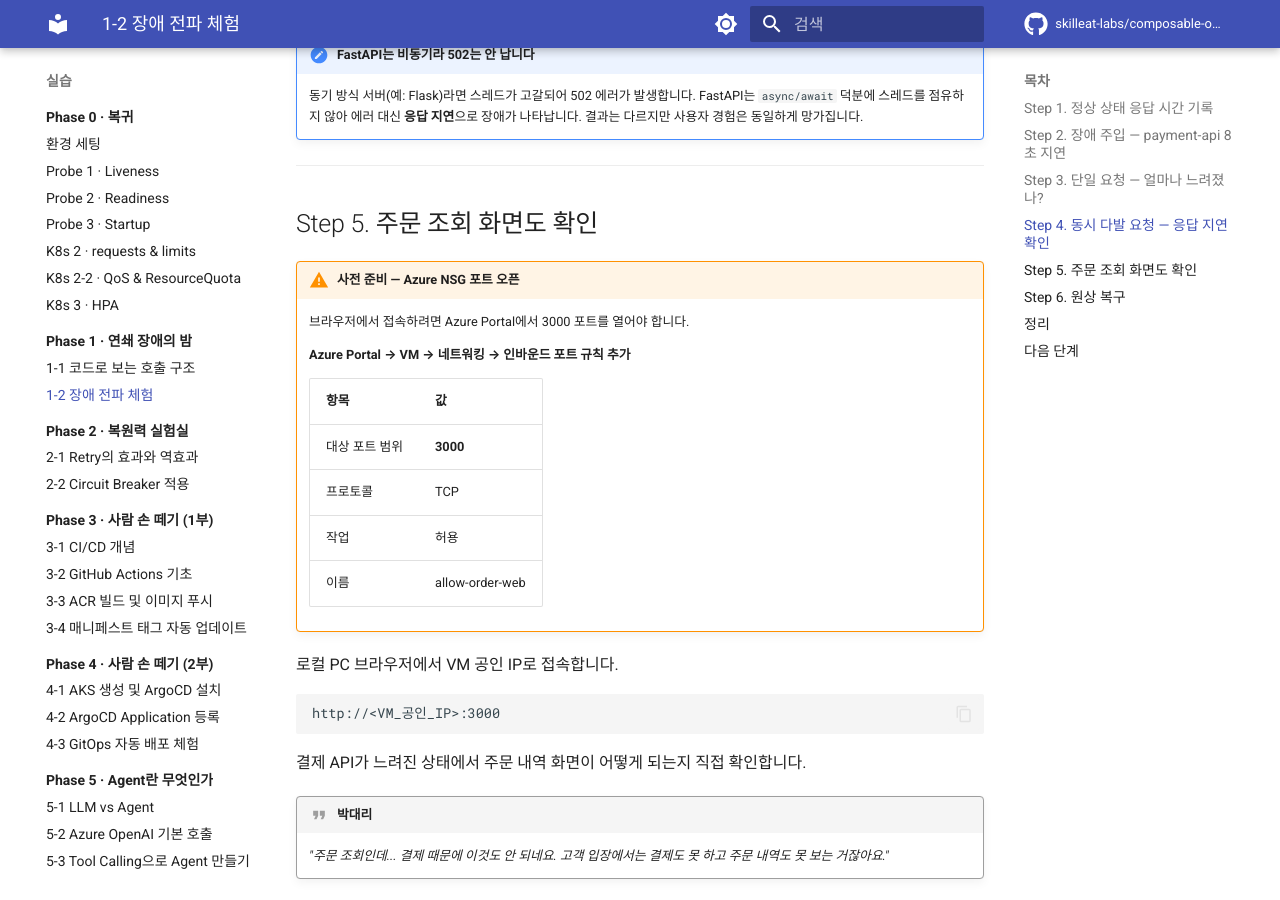
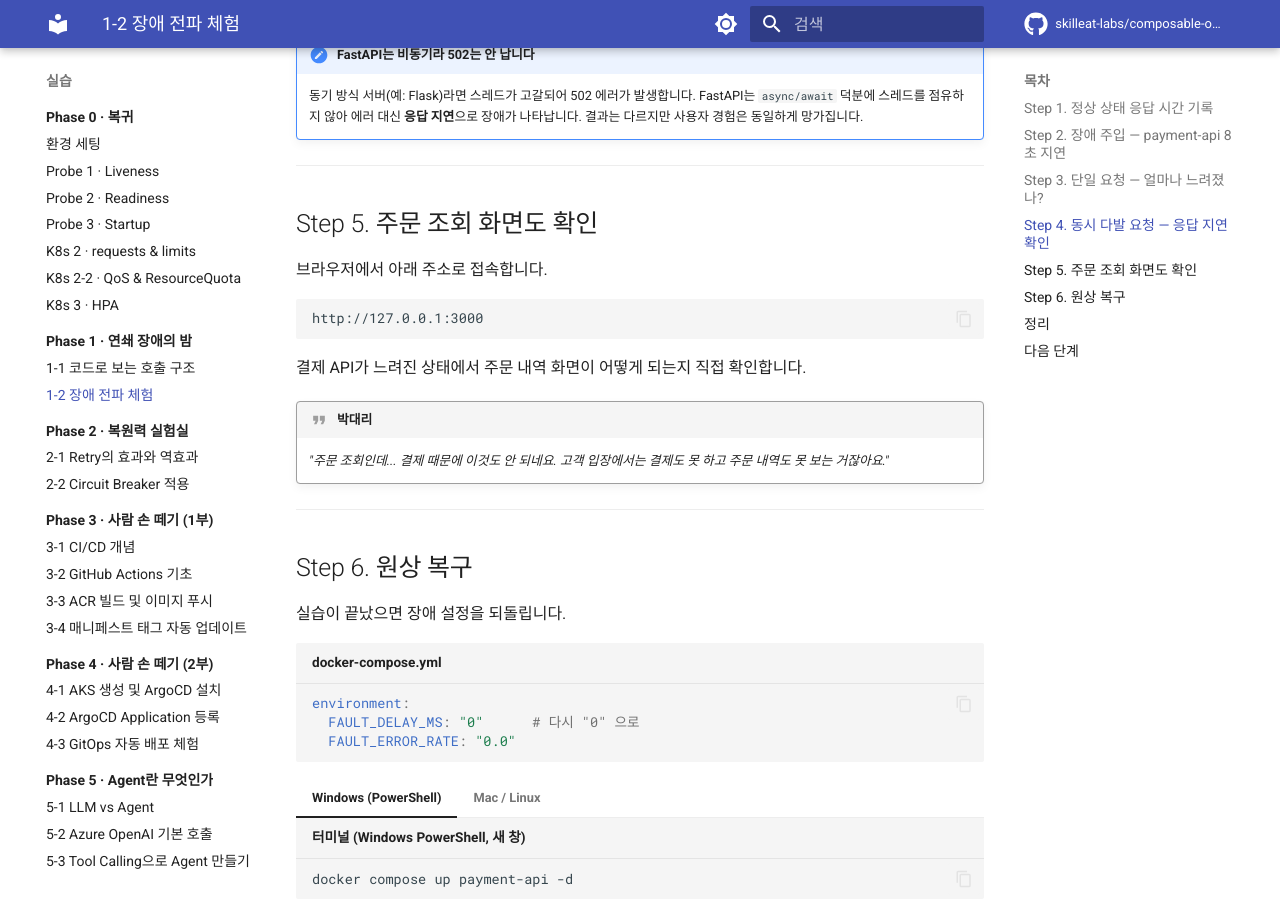
Before and after one commit to skilleat-labs/composable-ops-labs, an MkDocs documentation site: the page built from docs/phase-1/cascade-failure.md, in a window 1280 px wide and 900 px high, scrolled down 3366 px. Built offline with MkDocs 1.6.1 and Material for MkDocs 9.7.7, drawn with Linux system fonts in a browser that asks for light colours; comment, search, counter and statistics services are not loaded.

Commit message:
fix: Step 5 로컬 접속으로 변경 — Azure NSG 설정 제거
Co-Authored-By: Claude Sonnet 4.6 <noreply@anthropic.com>

````diff
--- a/docs/phase-1/cascade-failure.md
+++ b/docs/phase-1/cascade-failure.md
@@ -179,22 +179,10 @@ Percentage of the requests served within a certain time (ms)
 
 ## Step 5. 주문 조회 화면도 확인
 
-!!! warning "사전 준비 — Azure NSG 포트 오픈"
-    브라우저에서 접속하려면 Azure Portal에서 3000 포트를 열어야 합니다.
-
-    **Azure Portal → VM → 네트워킹 → 인바운드 포트 규칙 추가**
-
-    | 항목 | 값 |
-    | --- | --- |
-    | 대상 포트 범위 | **3000** |
-    | 프로토콜 | TCP |
-    | 작업 | 허용 |
-    | 이름 | allow-order-web |
-
-로컬 PC 브라우저에서 VM 공인 IP로 접속합니다.
+브라우저에서 아래 주소로 접속합니다.
 
 ```
-http://<VM_공인_IP>:3000
+http://127.0.0.1:3000
 ```
 
 결제 API가 느려진 상태에서 주문 내역 화면이 어떻게 되는지 직접 확인합니다.
````
